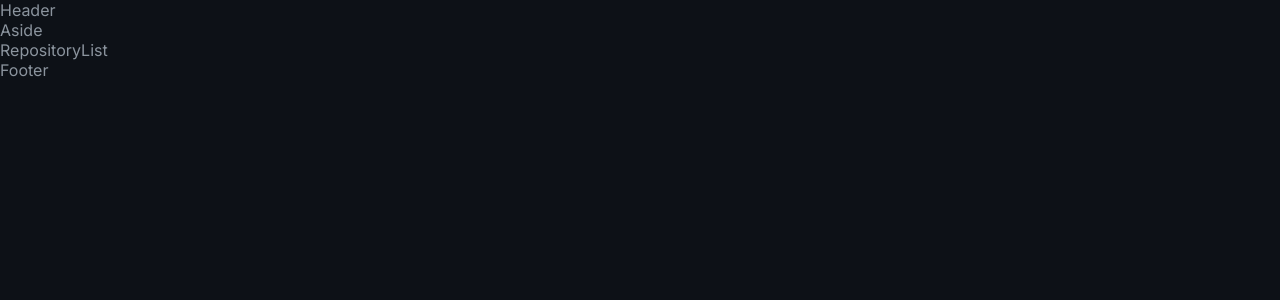
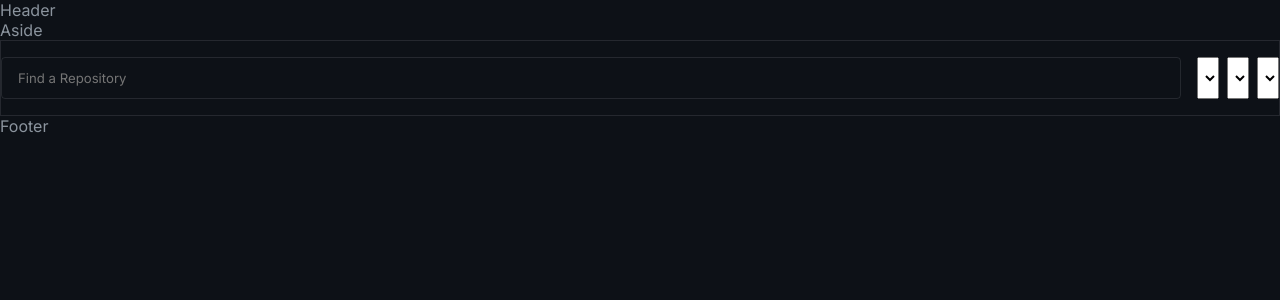
Before and after one commit to volta2016/gitlist, a React (Vite) app: page / in a window 1280 px wide. Shown: the top 300 px of the page. Built offline with nearby package versions, Linux system fonts and the light colour scheme.

Commit message:
[gitlist] Filters

```diff
--- a/src/components/RepositoryList/index.jsx
+++ b/src/components/RepositoryList/index.jsx
@@ -1,7 +1,12 @@
 import React from "react";
+import Filters from "../Search/Filters";
 
 const RepositoryList = () => {
-  return <div>RepositoryList</div>;
+  return (
+    <div>
+      <Filters />
+    </div>
+  );
 };
 
 export default RepositoryList;
--- a/src/components/Search/Filters.jsx
+++ b/src/components/Search/Filters.jsx
@@ -0,0 +1,23 @@
+import React from "react";
+import { FilterStyled, SearchInput, SelectList } from "./styles";
+
+const Filters = () => {
+  return (
+    <FilterStyled>
+      <SearchInput placeholder="Find a Repository" />
+      <SelectList>
+        <select name="" id="select">
+          <option value=""></option>
+        </select>
+        <select name="" id="select">
+          <option value=""></option>
+        </select>
+        <select name="" id="select">
+          <option value=""></option>
+        </select>
+      </SelectList>
+    </FilterStyled>
+  );
+};
+
+export default Filters;
--- /dev/null
+++ b/src/components/Search/styles.js
@@ -0,0 +1,34 @@
+import styled from "styled-components";
+
+export const FilterStyled = styled.div`
+  display: flex;
+  flex-direction: column;
+  gap: 1rem;
+  padding: 1rem 0;
+  border: 1px solid ${({ theme }) => theme.color.border};
+  @media (min-width: 768px) {
+    flex-direction: row;
+    justify-content: space-between;
+  }
+`;
+
+export const SearchInput = styled.input`
+  flex: 1;
+  padding-inline: 1rem;
+  padding-block: 0.5rem;
+  line-height: 1.5rem;
+  border-radius: 4px;
+  font-size: 0.825rem;
+  background: none;
+  border: 1px solid ${({ theme }) => theme.color.border};
+  color: ${({ theme }) => theme.color.textMain};
+  outline: none;
+  &:focus {
+    border-color: ${({ theme }) => theme.color.link};
+  }
+`;
+
+export const SelectList = styled.div`
+  display: flex;
+  gap: 0.5rem;
+`;
--- a/src/styles/theme/styledcolor.d.ts
+++ b/src/styles/theme/styledcolor.d.ts
@@ -7,10 +7,11 @@ declare module 'styled-components' {
     color: {
       bg: string;
       link: string;
-      textRepoAndBorder: string;
-      textRepoTwoAndBorder: string;
+      textMain: string;
+      textProfile: string;
       textHeader: string;
       white: string;
+      border: string,
       button: string;
       header: string;
       badge: string;
--- a/src/styles/theme/uiTheme.tsx
+++ b/src/styles/theme/uiTheme.tsx
@@ -4,27 +4,29 @@ export const dark: DefaultTheme = {
   color: {
     bg: "#0d1117",
     link: "#57a6ff",
-    textRepoAndBorder: "#8B949E", //grey
-    textRepoTwoAndBorder: "#c5ced7", //grey2
+    textMain: "#8B949E", //grey
+    textProfile: "#c5ced7", //grey2
     textHeader: "#c9d1d9",
     white: "#c9d1d9",
+    border: "rgb(238 245 252 / 10%)",
     button: "#22262C",
-    header: "hsl(215deg 21% 11%)",
-    badge: "#15223A",
+    header: "#161b22",
+    badge: "rgb(58 139 253 / 15%)",
   },
 };
 
 export const light = {
   color: {
-    bg: "#0d1117",
+    bg: "rgb(255 255 255)",
     link: "#57a6ff",
-    textRepoAndBorder: "#8B949E",
-    textRepoTwoAndBorder: "#c5ced7", //grey2
-    textHeader: "#c9d1d9",
-    white: "#FFFFFE",
-    button: "#22262C",
-    header: "hsl(213deg 13% 16%",
-    badge: "hsl(215deg 98% 61% / 15%)", //tags technology
+    textRepoAndBorder: "#23282e",
+    textRepoProfileAndBorder: "#23282e", //grey2
+    textHeader: "#ffffff",
+    white: "#22262C",
+    border: "rgb(47 53 60)",
+    button: "#e6ebef",
+    header: "#23282e",
+    badge: "rgb(224 247 255)", //tags technology
   },
 };
 
@@ -38,7 +40,7 @@ export const GlobalStyle = createGlobalStyle`
 
   body{
     background-color: ${({ theme }) => theme.color.bg};
-    color:${({ theme }) => theme.color.textRepoAndBorder};
+    color:${({ theme }) => theme.color.textMain};
 
   }
   button{
```
Also changed, not shown: src/components/Search/Select.jsx (added).
